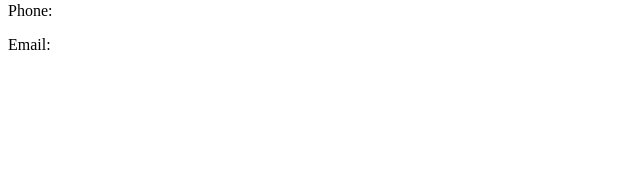
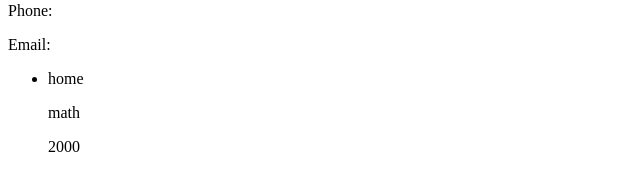
Before and after one commit to daniilpogosyan/cv-application, a React (Create React App) app: page / in a window 1280 px wide. Shown: the part 651-820 px from the top of the page, without its empty margins (0-640 px from the left). Built offline with nearby package versions, Linux system fonts and the light colour scheme.

Commit message:
Add Education section to the Preview

```diff
--- /dev/null
+++ b/src/components/Preview/Education.js
@@ -0,0 +1,24 @@
+import React from "react";
+import EducationItem from "./EducationItem";
+
+export default class Education extends React.Component {
+  constructor(props) {
+    super(props);
+  }
+
+  render() {
+    return (
+      <section>
+        <ul>
+          {this.props.education.map((educationItem) => (
+            <li key={educationItem.id}>
+              <EducationItem
+                educationItem={educationItem.data}
+              />
+            </li>
+          ))}
+        </ul>
+      </section>
+    )
+  }
+}
--- /dev/null
+++ b/src/components/Preview/EducationItem.js
@@ -0,0 +1,17 @@
+import React from "react";
+
+export default class EducationItem extends React.Component {
+  constructor(props) {
+    super(props);
+  }
+
+  render() {
+    return (
+      <article>
+        <p>{this.props.educationItem.place}</p>
+        <p>{this.props.educationItem.study}</p>
+        <p>{this.props.educationItem.period}</p>
+      </article>
+    )
+  }
+}
--- a/src/components/Preview/Preview.js
+++ b/src/components/Preview/Preview.js
@@ -1,4 +1,5 @@
 import React from "react";
+import Education from "./Education";
 import Personal from "./Personal";
 
 export default class Preview extends React.Component {
@@ -10,6 +11,7 @@ export default class Preview extends React.Component {
     return (
       <article>
         <Personal personal={this.props.personal} />
+        <Education education={this.props.education} />
       </article>
     )
   }
```
